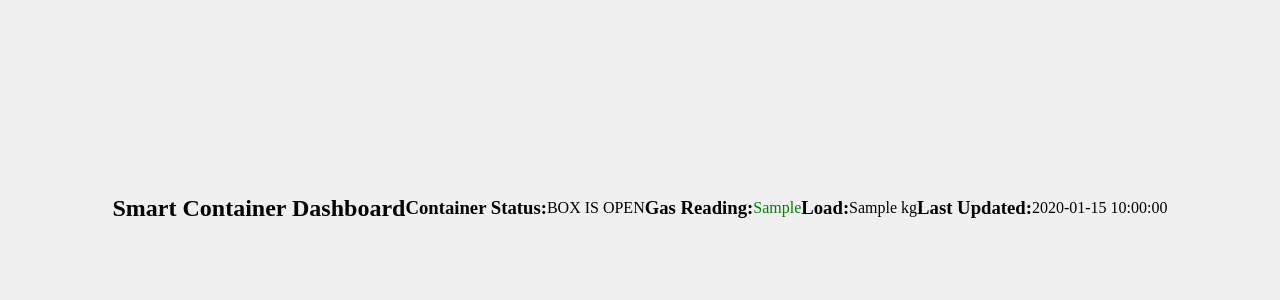
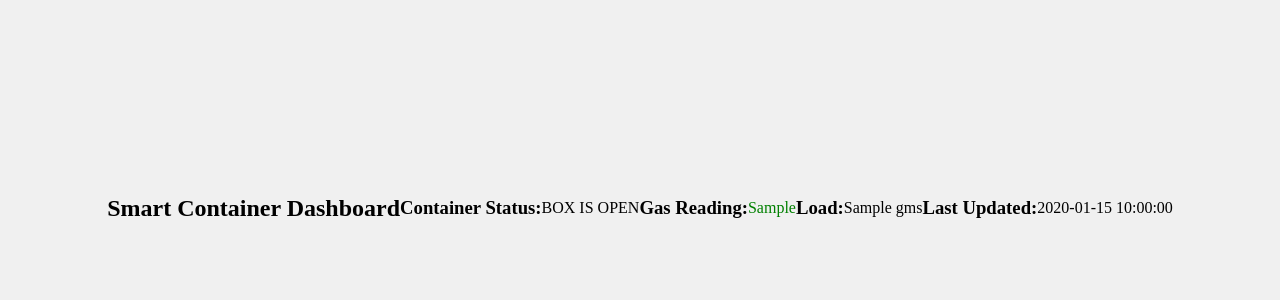
Before and after one commit to vixxhesh/smart-container, a PHP site: page / in a window 1280 px wide. Shown: the part 192-492 px from the top of the page. Run offline with PHP 8.4, Linux system fonts and the light colour scheme; tables that the repository leaves empty or names only in its code hold one stand-in row (values such as "Sample post").

Commit message:
changed to gms

```diff
--- a/index.php
+++ b/index.php
@@ -64,7 +64,7 @@
         echo '<h3>Gas Reading:</h3>';
         echo '<p class="' . ($gas_reading < 1000 ? "unsafe" : "safe") . '">' . $gas_reading . '</p>';
         echo '<h3>Load:</h3>';
-        echo '<p>' . $Wload . ' kg</p>';
+        echo '<p>' . $Wload . ' gms</p>';
         echo '<h3>Last Updated:</h3>';
         echo '<p>' . $timestamp . '</p>';
         echo '</div>';
```
